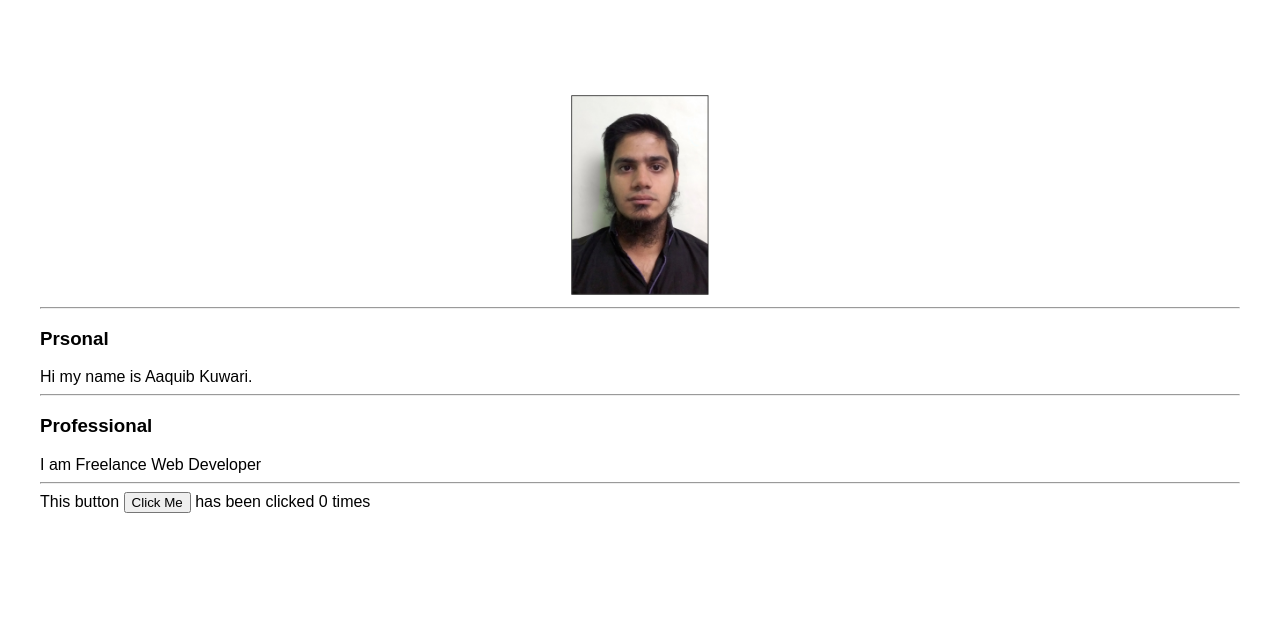
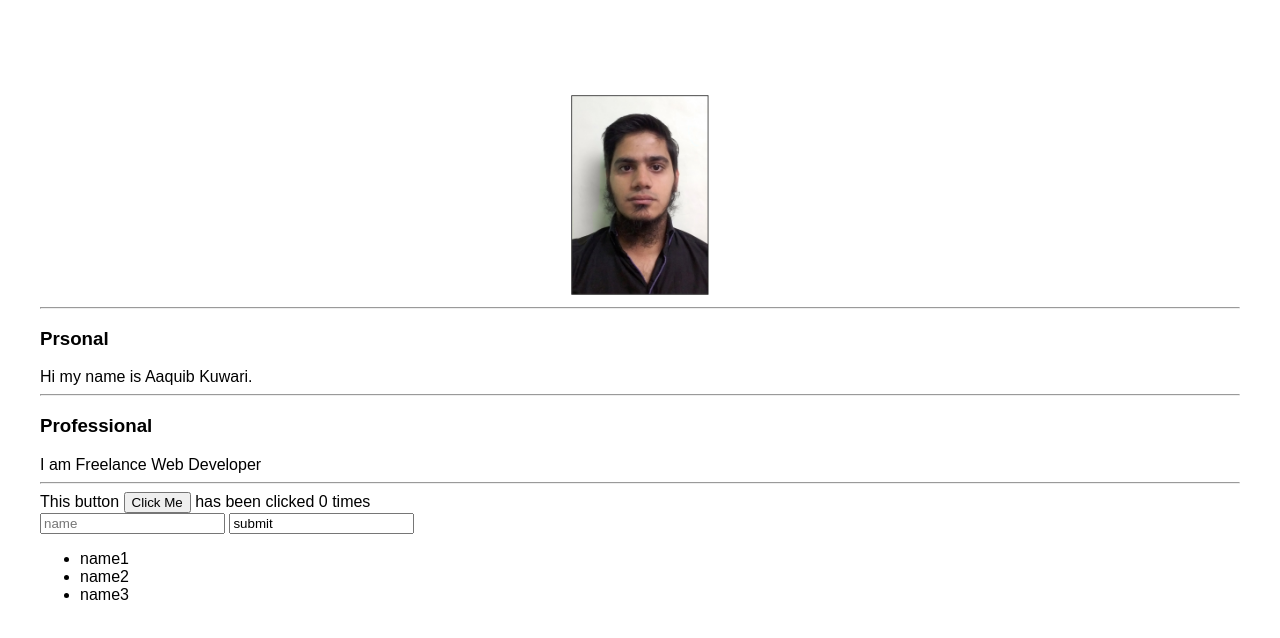
Before and after one commit to aaquibkuwari/imad-app, a website: page ui/index.html in a window 1280 px wide. Drawn offline with Linux system fonts and the light colour scheme.

Commit message:
[imad-console] Updates ui/index.html

```diff
--- a/ui/index.html
+++ b/ui/index.html
@@ -19,6 +19,15 @@
             <hr>
             <footer>
                 This button <button id="counter">Click Me</button> has been clicked <span id="count">0</span> times
+                <br>
+                <input type="text" id="name" placeholder="name">
+                <input type="submil" value="submit">
+                <ul>
+                    <li>name1</li>
+                    <li>name2</li>
+                    <li>name3</li>
+                </ul>
+
             </footer>
         </div>
         <script type="text/javascript" src="/ui/main.js">
```
